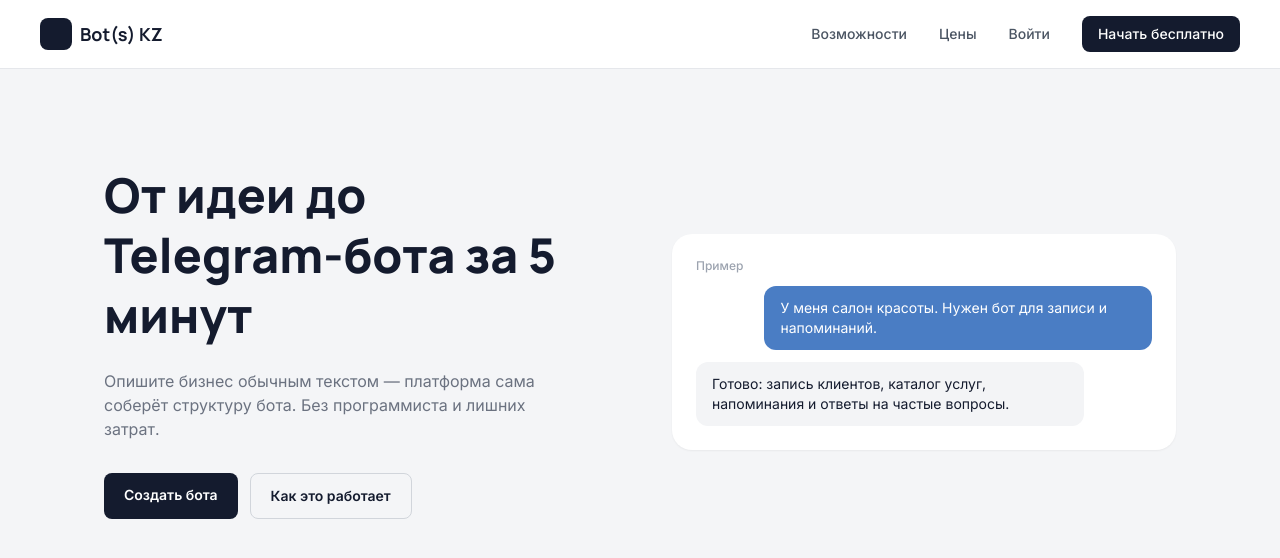
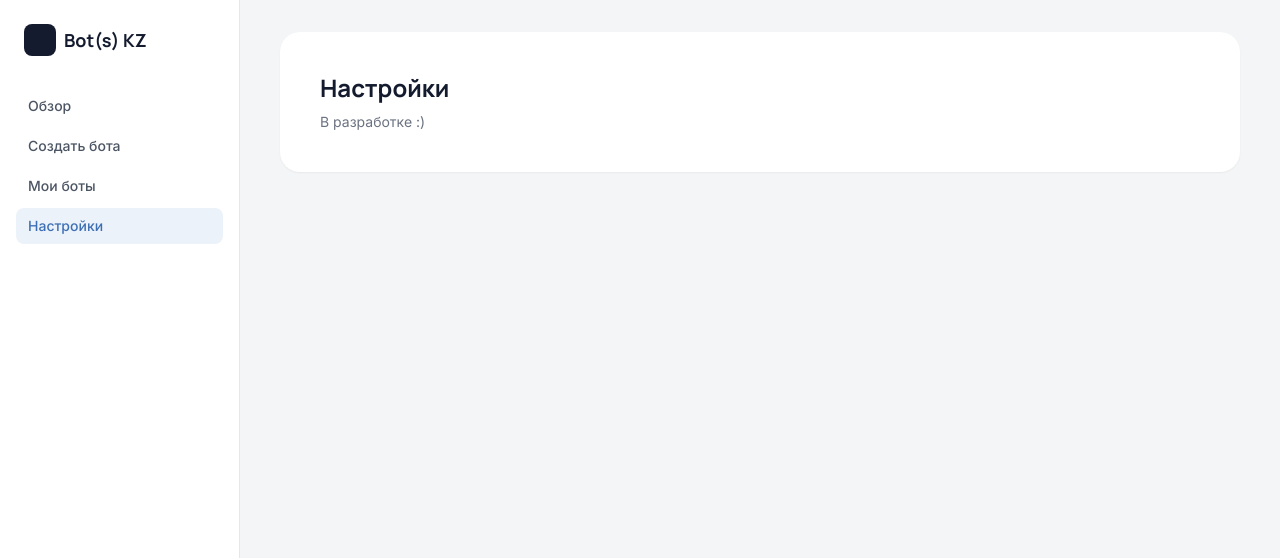
Before and after one commit to Just2Alim/Bot-s, a React (Vite) app: page /settings in a window 1280 px wide. Before the commit this address led to /. Shown: the top 558 px of the page. Built offline with nearby package versions, Linux system fonts and the light colour scheme.

Commit message:
add settings

```diff
--- a/src/App.jsx
+++ b/src/App.jsx
@@ -6,6 +6,7 @@ import CreateBotDescribe from "./pages/CreateBotDescribe.jsx";
 import CreateBotStructure from "./pages/CreateBotStructure.jsx";
 import CreateBotSetup from "./pages/CreateBotSetup.jsx";
 import MyBots from "./pages/MyBots.jsx";
+import Settings from "./pages/Settings.jsx";
 
 export default function App() {
   return (
@@ -20,6 +21,7 @@ export default function App() {
         <Route path="/create/setup" element={<CreateBotSetup />} />
         <Route path="/bots" element={<MyBots />} />
         <Route path="/bots/:botId" element={<MyBots />} />
+        <Route path="/settings" element={<Settings />} />
       </Route>
 
       <Route path="*" element={<Navigate to="/" replace />} />
--- /dev/null
+++ b/src/pages/Settings.jsx
@@ -0,0 +1,12 @@
+export default function Settings() {
+  return (
+    <div className="rounded-xl2 bg-white p-10 shadow-sm">
+      <h1 className="font-display text-2xl font-bold text-navy-950">
+        Настройки
+      </h1>
+      <p className="mt-2 max-w-md text-sm text-gray-500">
+        В разработке :)
+      </p>
+    </div>
+  );
+}
```
